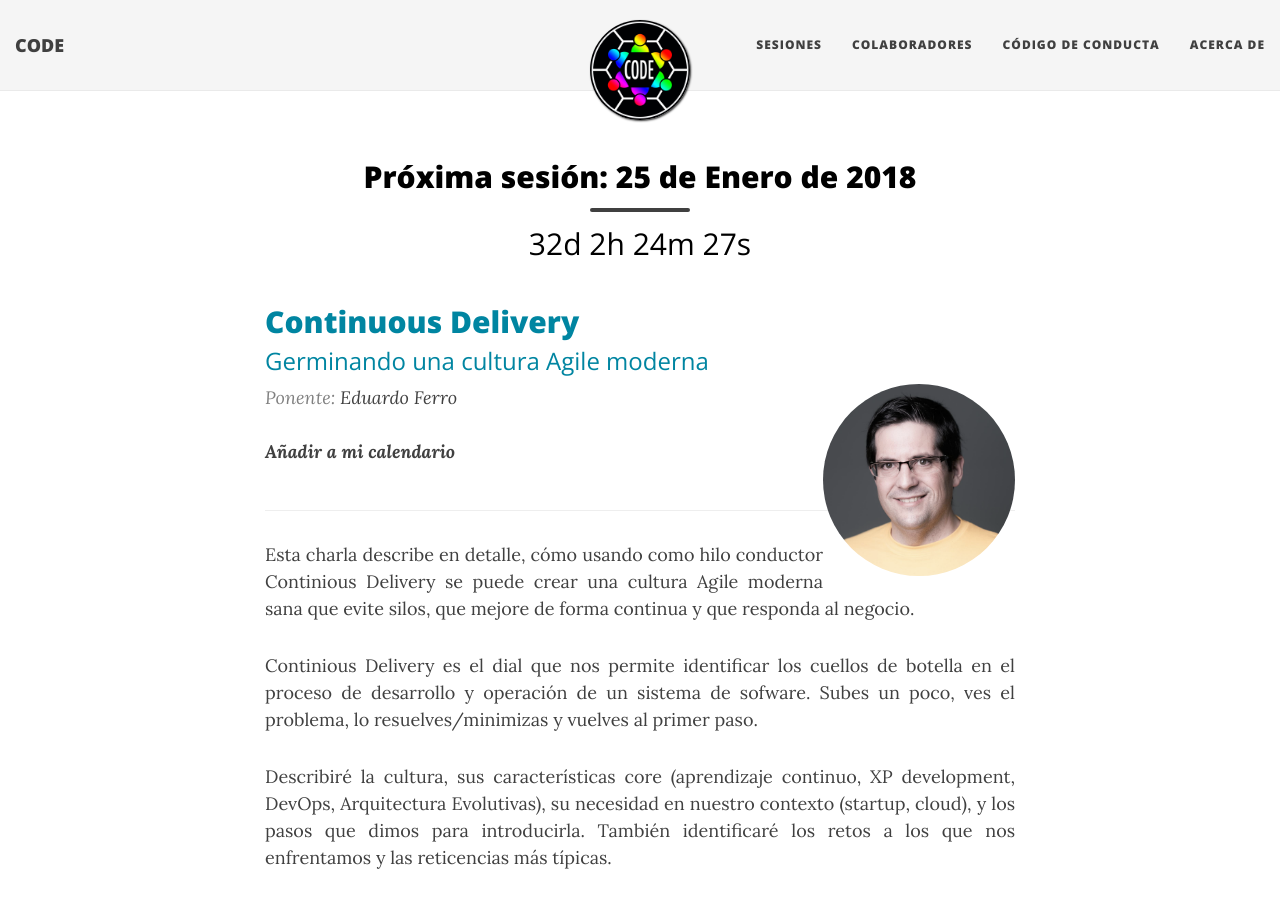
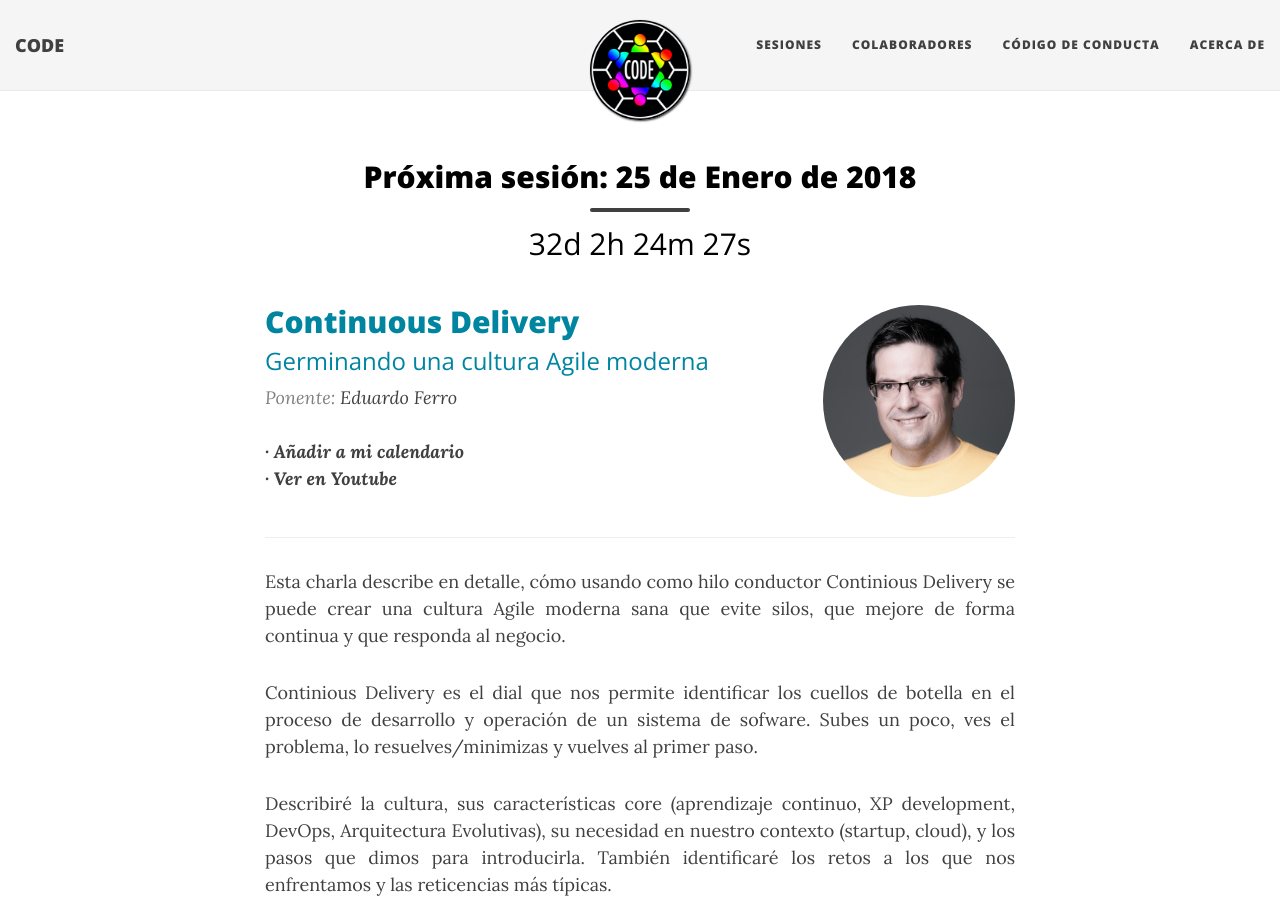
Before and after one commit to comunidadcode/comunidadcode.github.io, a Jekyll site: the page built from proxima_sesion.html, in a window 1280 px wide and 900 px high. Built offline with Jekyll 4.4.1, drawn with Linux system fonts in a browser that asks for light colours; nearby versions of some CDN libraries.

Commit message:
[Añadido] Enlace 'Ver en Youtube'.

```diff
--- a/proxima_sesion.html
+++ b/proxima_sesion.html
@@ -41,16 +41,15 @@ use-site-title: true
 </script>
 
   <article class="post-preview">
+  <div class="next-session-image">
+    <a href="../colaboradores/edu-ferro"><img src="/img/colaboradores/edu-ferro.jpg"></a>
+  </div>
 	<h2 class="text-next-session-title">Continuous Delivery</h2>
-    <h3 class="text-next-session-subtitle">Germinando una cultura Agile moderna</h3>
-    <div class="next-session-image">
-        <a href="../colaboradores/edu-ferro">
-            <img src="/img/colaboradores/edu-ferro.jpg">
-        </a>
-    </div>
-    <p class="post-meta">Ponente: <a href="../colaboradores/edu-ferro">Eduardo Ferro</a><br><br>
-      <a href="https://calendar.google.com/event?action=TEMPLATE&tmeid=N3VjNHZ1cWNyNWZwbGI3aGxxYTdiNDAxcHQgY29tdW5pZGFkY29kZUBt&tmsrc=comunidadcode%40gmail.com" target="_blank" class="post-read-more">Añadir a mi calendario</a>
-    </p>
+  <h3 class="text-next-session-subtitle">Germinando una cultura Agile moderna</h3>
+  <p class="post-meta">Ponente: <a href="../colaboradores/edu-ferro">Eduardo Ferro</a><br><br>
+    <a href="https://calendar.google.com/event?action=TEMPLATE&tmeid=N3VjNHZ1cWNyNWZwbGI3aGxxYTdiNDAxcHQgY29tdW5pZGFkY29kZUBt&tmsrc=comunidadcode%40gmail.com" target="_blank" class="post-read-more">· Añadir a mi calendario</a><br>
+    <a href="https://www.youtube.com/watch?v=hbggtXmQcf8" target="_blank" class="post-read-more">· Ver en Youtube</a>
+  </p>
 </article>
 
 <p>Esta charla describe en detalle, cómo usando como hilo conductor Continious Delivery se puede crear una cultura Agile moderna sana que evite silos, que mejore de forma continua y que responda al negocio.</p>
```
